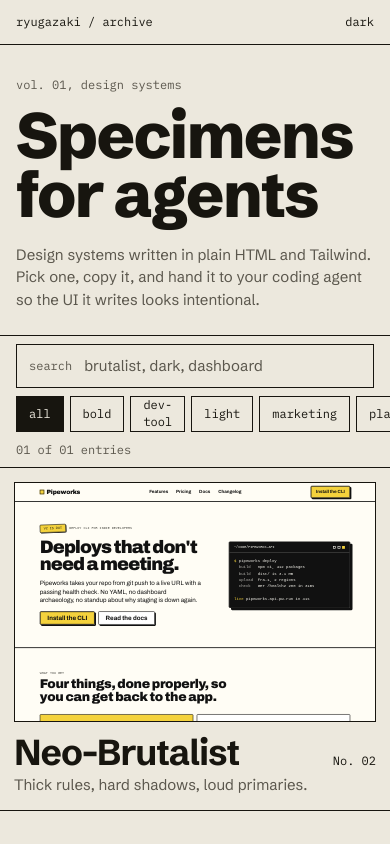
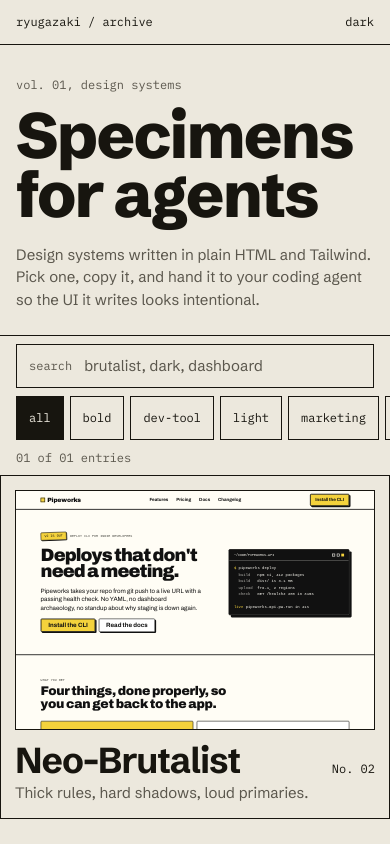
Before and after one commit to ryugazaki/ryugazaki-design-systems, an Angular app: page / in a window 390 px wide. Built offline with nearby package versions, Linux system fonts and the light colour scheme; a web font is replaced by a local one.

Commit message:
fix(catalog): chip targets and scrolling, search focus, bento borders

```diff
--- a/src/app/features/catalog/catalog.ts
+++ b/src/app/features/catalog/catalog.ts
@@ -19,7 +19,7 @@ import { collectTags, filterEntries, padNumber, tileSpan } from './catalog-filte
 
     <div class="sticky top-0 z-10 border-y border-ink bg-paper px-4 py-2 md:px-8">
       <div class="flex flex-col gap-2 md:flex-row md:items-center">
-        <label class="flex min-h-11 flex-1 items-center gap-3 border border-ink px-3 md:max-w-sm">
+        <label class="flex min-h-11 flex-1 items-center gap-3 border border-ink px-3 focus-within:outline-2 focus-within:outline-offset-2 focus-within:outline-signal md:max-w-sm">
           <span class="font-mono text-meta text-graphite">search</span>
           <input
             type="search"
@@ -58,9 +58,9 @@ import { collectTags, filterEntries, padNumber, tileSpan } from './catalog-filte
             <button type="button" class="mt-4 min-h-11 font-mono text-meta underline underline-offset-4 hover:text-signal" (click)="clear()">Clear search and filters</button>
           </div>
         } @else {
-          <div class="grid grid-cols-2 gap-px border-b border-ink bg-ink md:grid-cols-4">
+          <div class="grid grid-cols-2 border-l border-ink bg-paper md:grid-cols-4">
             @for (entry of visible(); track entry.slug; let i = $index) {
-              <div [class]="span(i)">
+              <div class="border-r border-b border-ink" [class]="span(i)">
                 @if (entry.manifest; as manifest) {
                   <app-catalog-tile class="h-full" [manifest]="manifest" [featured]="i === 0" />
                 } @else {
--- a/src/app/shared/ui/tag-chip.ts
+++ b/src/app/shared/ui/tag-chip.ts
@@ -2,10 +2,11 @@ import { Component, input, output } from '@angular/core';
 
 @Component({
   selector: 'app-tag-chip',
+  host: { class: 'shrink-0' },
   template: `
     <button
       type="button"
-      class="min-h-9 shrink-0 border border-ink px-3 font-mono text-meta transition-colors hover:text-signal"
+      class="min-h-11 shrink-0 whitespace-nowrap border border-ink px-3 font-mono text-meta transition-colors hover:text-signal"
       [class.bg-ink]="active()"
       [class.text-paper]="active()"
       [attr.aria-pressed]="active()"
```
